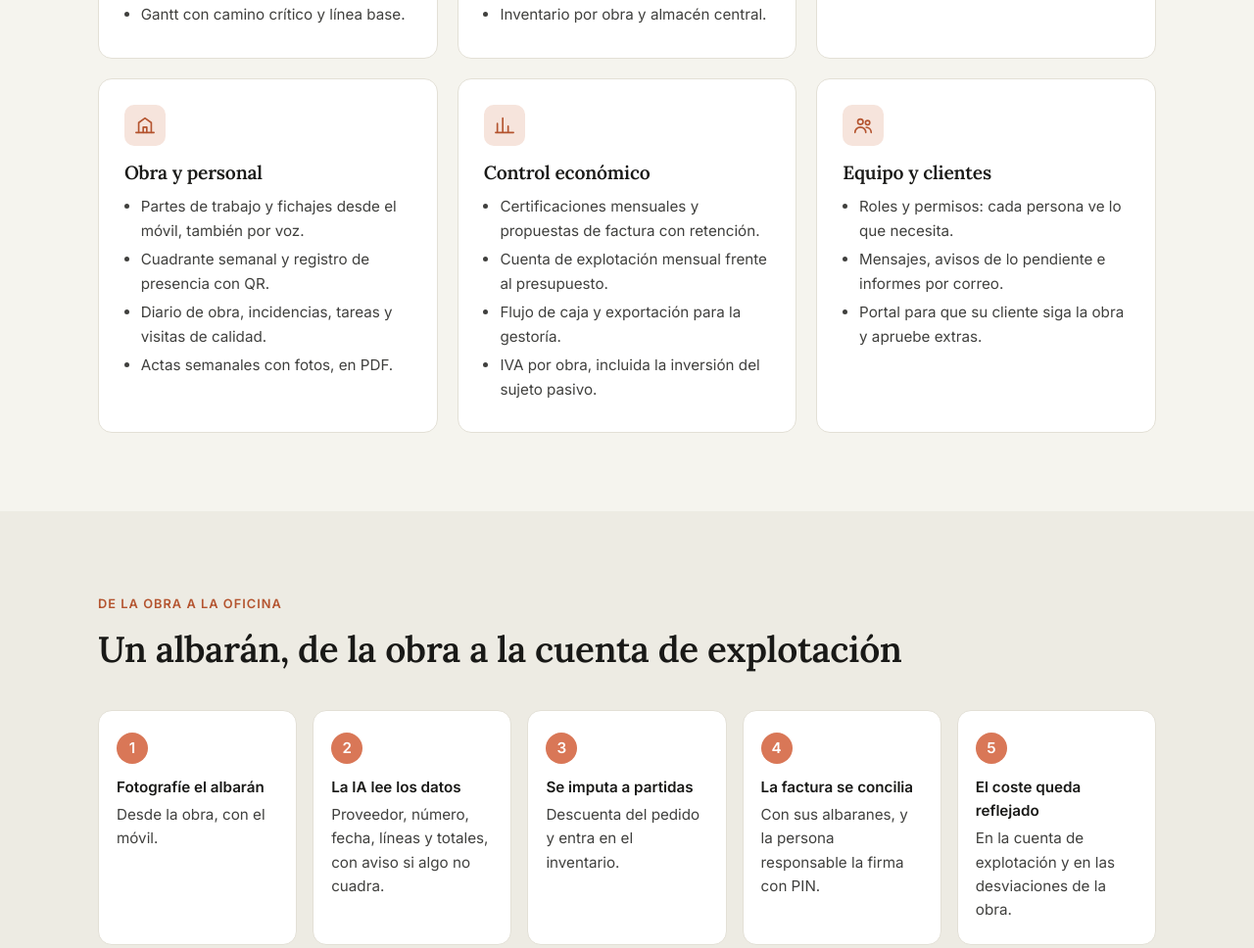
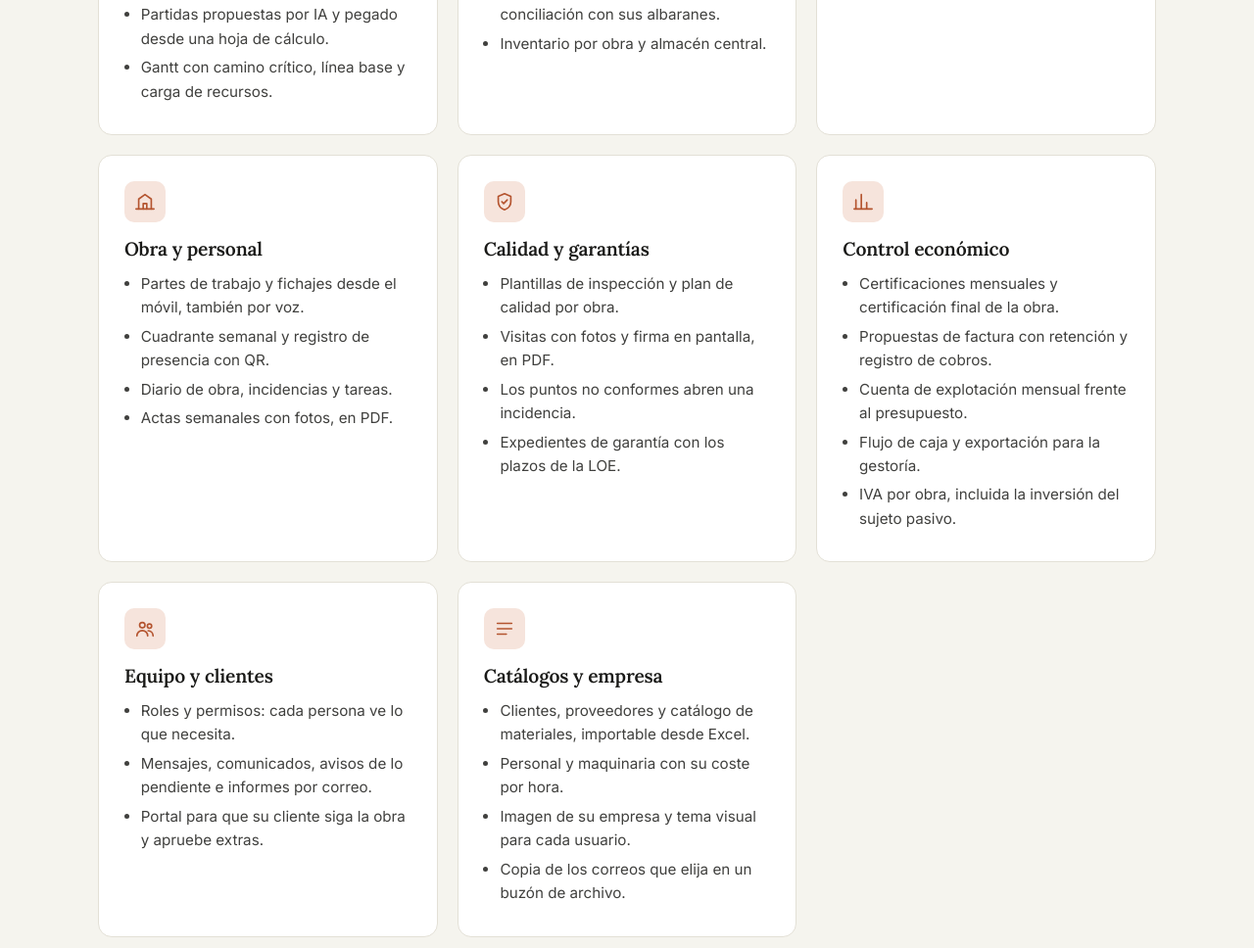
Before and after one commit to obradianet-ops/obradia-web, a plain HTML site: page index.html in a window 1280 px wide. Shown: the part 1917-2885 px from the top of the page at 98% size. Drawn offline with Linux system fonts and the light colour scheme.

Commit message:
Añade calidad y garantías, catálogos y perfiles de campo

```diff
--- a/estilos.css
+++ b/estilos.css
@@ -96,7 +96,7 @@ p { margin: 0 0 1em; }
 .pasos strong { display: block; color: var(--ink); margin-bottom: 4px; }
 
 /* Perfiles */
-.perfiles { display: grid; grid-template-columns: repeat(4, 1fr); gap: 20px; margin-top: 40px; }
+.perfiles { display: grid; grid-template-columns: repeat(3, 1fr); gap: 20px; margin-top: 40px; }
 
 /* Llamada final */
 .llamada { background: var(--ink); color: #F5F4EE; border-radius: 20px; padding: 56px; display: grid; grid-template-columns: 1.4fr 1fr; gap: 40px; align-items: center; }
--- a/index.html
+++ b/index.html
@@ -108,13 +108,15 @@
                         <li>Importación y exportación .bc3, con coste y beneficio separados.</li>
                         <li>Banco y generadores de precios, versiones y estudios de licitación.</li>
                         <li>Medición sobre planos PDF y desde modelos BIM (IFC).</li>
-                        <li>Gantt con camino crítico y línea base.</li>
+                        <li>Partidas propuestas por IA y pegado desde una hoja de cálculo.</li>
+                        <li>Gantt con camino crítico, línea base y carga de recursos.</li>
                     </ul>
                 </div>
                 <div class="tarjeta">
                     <div class="icono"><svg viewBox="0 0 24 24" fill="none" stroke="currentColor" stroke-width="1.8" stroke-linecap="round" stroke-linejoin="round" aria-hidden="true"><path d="M3 7h13l5 5v5H3z"/><circle cx="7.5" cy="18" r="2"/><circle cx="17" cy="18" r="2"/></svg></div>
                     <h3>Compras e inventario</h3>
                     <ul>
+                        <li>Solicitudes de material desde la obra.</li>
                         <li>Comparativos de ofertas, precios por enlace y pedidos de compra.</li>
                         <li>Albaranes, facturas y tickets leídos por IA a partir de una foto.</li>
                         <li>Firma de facturas con PIN y conciliación con sus albaranes.</li>
@@ -136,15 +138,26 @@
                     <ul>
                         <li>Partes de trabajo y fichajes desde el móvil, también por voz.</li>
                         <li>Cuadrante semanal y registro de presencia con QR.</li>
-                        <li>Diario de obra, incidencias, tareas y visitas de calidad.</li>
+                        <li>Diario de obra, incidencias y tareas.</li>
                         <li>Actas semanales con fotos, en PDF.</li>
+                    </ul>
+                </div>
+                <div class="tarjeta">
+                    <div class="icono"><svg viewBox="0 0 24 24" fill="none" stroke="currentColor" stroke-width="1.8" stroke-linecap="round" stroke-linejoin="round" aria-hidden="true"><path d="M12 3l7 3v6c0 4.5-3 7.5-7 9-4-1.5-7-4.5-7-9V6z"/><path d="M9 12l2 2 4-4"/></svg></div>
+                    <h3>Calidad y garantías</h3>
+                    <ul>
+                        <li>Plantillas de inspección y plan de calidad por obra.</li>
+                        <li>Visitas con fotos y firma en pantalla, en PDF.</li>
+                        <li>Los puntos no conformes abren una incidencia.</li>
+                        <li>Expedientes de garantía con los plazos de la LOE.</li>
                     </ul>
                 </div>
                 <div class="tarjeta">
                     <div class="icono"><svg viewBox="0 0 24 24" fill="none" stroke="currentColor" stroke-width="1.8" stroke-linecap="round" stroke-linejoin="round" aria-hidden="true"><path d="M4 20V10M10 20V4M16 20v-7M22 20H2"/></svg></div>
                     <h3>Control económico</h3>
                     <ul>
-                        <li>Certificaciones mensuales y propuestas de factura con retención.</li>
+                        <li>Certificaciones mensuales y certificación final de la obra.</li>
+                        <li>Propuestas de factura con retención y registro de cobros.</li>
                         <li>Cuenta de explotación mensual frente al presupuesto.</li>
                         <li>Flujo de caja y exportación para la gestoría.</li>
                         <li>IVA por obra, incluida la inversión del sujeto pasivo.</li>
@@ -155,8 +168,18 @@
                     <h3>Equipo y clientes</h3>
                     <ul>
                         <li>Roles y permisos: cada persona ve lo que necesita.</li>
-                        <li>Mensajes, avisos de lo pendiente e informes por correo.</li>
+                        <li>Mensajes, comunicados, avisos de lo pendiente e informes por correo.</li>
                         <li>Portal para que su cliente siga la obra y apruebe extras.</li>
+                    </ul>
+                </div>
+                <div class="tarjeta">
+                    <div class="icono"><svg viewBox="0 0 24 24" fill="none" stroke="currentColor" stroke-width="1.8" stroke-linecap="round" stroke-linejoin="round" aria-hidden="true"><path d="M4 6h16M4 12h16M4 18h10"/></svg></div>
+                    <h3>Catálogos y empresa</h3>
+                    <ul>
+                        <li>Clientes, proveedores y catálogo de materiales, importable desde Excel.</li>
+                        <li>Personal y maquinaria con su coste por hora.</li>
+                        <li>Imagen de su empresa y tema visual para cada usuario.</li>
+                        <li>Copia de los correos que elija en un buzón de archivo.</li>
                     </ul>
                 </div>
             </div>
@@ -198,6 +221,14 @@
                     <h3>Gerencia</h3>
                     <p>Consulta el margen real de cada obra y de la empresa, mes a mes, y recibe un resumen semanal por correo.</p>
                 </div>
+                <div class="tarjeta">
+                    <h3>Encargado</h3>
+                    <p>Organiza el cuadrante de sus obras, revisa los fichajes y la presencia del día y pide material desde el móvil.</p>
+                </div>
+                <div class="tarjeta">
+                    <h3>Operario</h3>
+                    <p>Ficha la entrada y la salida, ve su obra del día y registra sus horas desde el móvil, sin complicaciones.</p>
+                </div>
             </div>
         </div>
     </section>
@@ -217,7 +248,7 @@
                 </div>
                 <div class="tarjeta">
                     <h3>Acceso seguro</h3>
-                    <p>Conexión cifrada y bloqueo ante intentos fallidos. El soporte entra solo con su permiso y queda registrado.</p>
+                    <p>Conexión cifrada, doble factor y bloqueo ante intentos fallidos. El soporte entra solo con su permiso, por tiempo limitado y queda registrado.</p>
                 </div>
             </div>
             <div class="rejilla rejilla--2">
```
